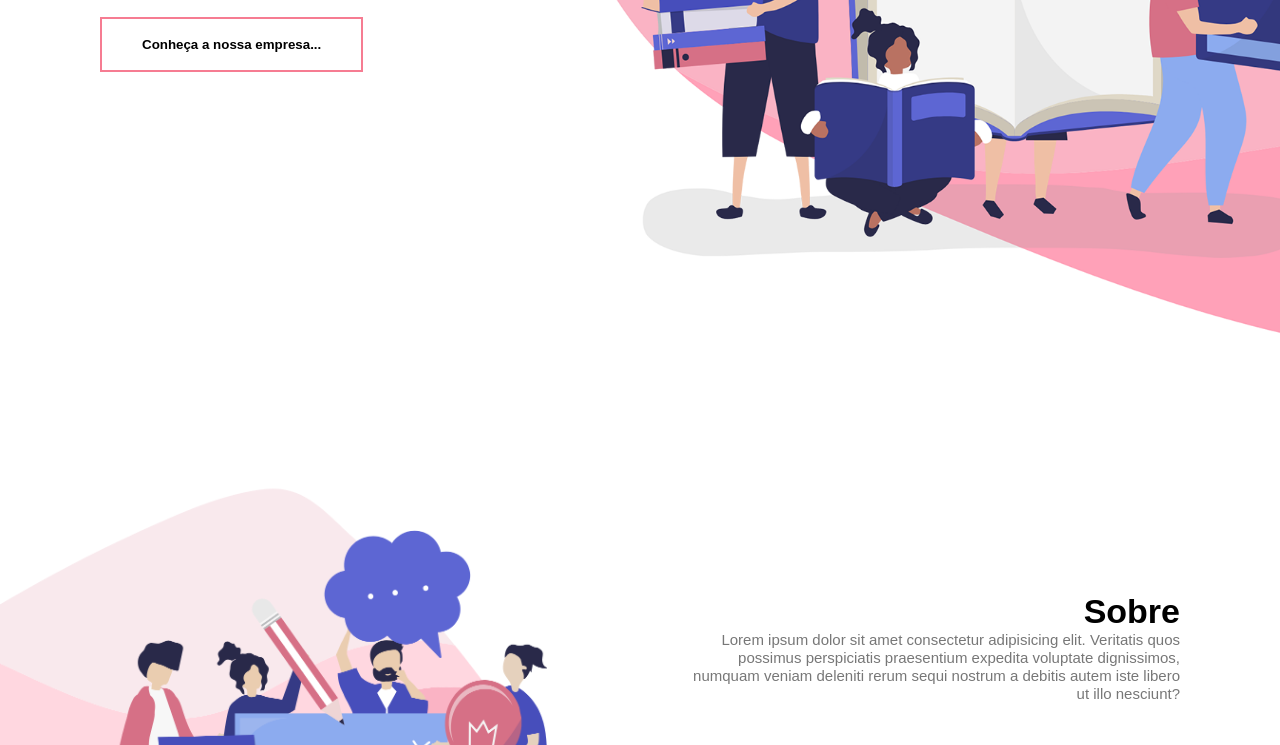
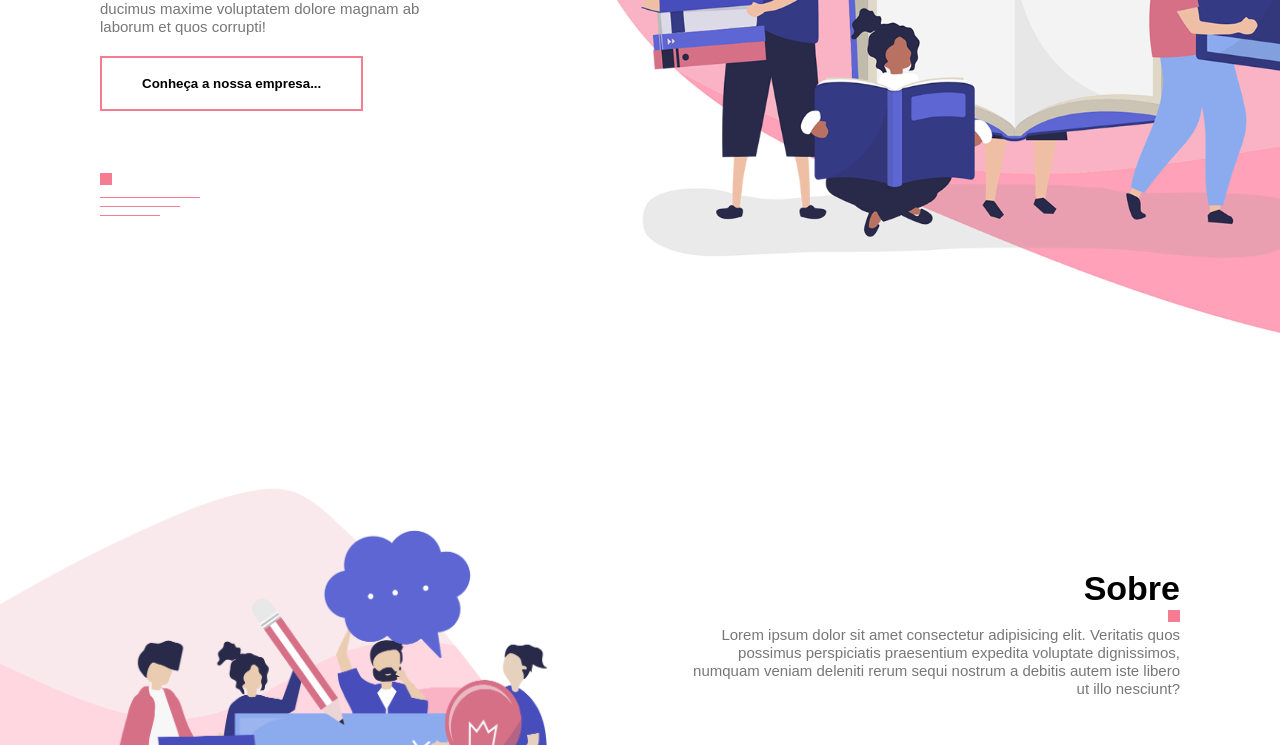
Before and after one commit to joao-victor-saraiva/Exemplo, a plain HTML site: page index.html in a window 1280 px wide. Shown: the part 425-1170 px from the top of the page. Drawn offline with Linux system fonts and the light colour scheme.

Commit message:
Update estilos.css

```diff
--- a/css/estilos.css
+++ b/css/estilos.css
@@ -220,3 +220,32 @@ hr{
     flex-basis: 40%;
     font-size: 0.7em;
 }
+/*detalhes*/
+.square {
+    height: 12px;
+    width: 12px;
+    display: inline-block;
+    background-color: #f67c92;
+}
+.linha-1 {
+    width: 100px;
+    height: 1px;
+    background-color: #f67c92;
+    display: inline-block;
+}
+.linha-2 {
+    width: 80px;
+    height: 1px;
+    background-color: #f67c92;
+    display: inline-block;
+}
+.linha-3 {
+    width: 60px;
+    height: 1px;
+    background-color: #f67c92;
+    display: inline-block;
+}
+.linha {
+    line-height: 8px;
+    margin-bottom: 20px;
+}
```
